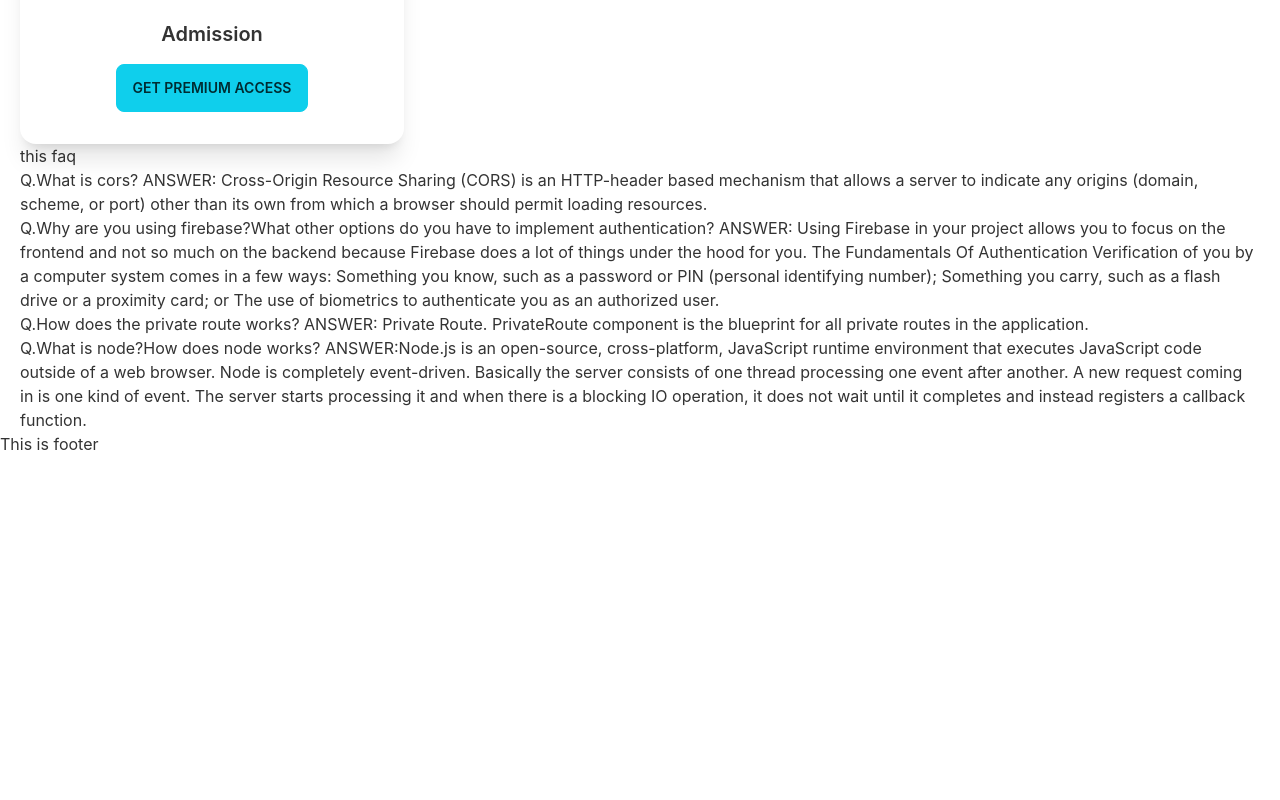
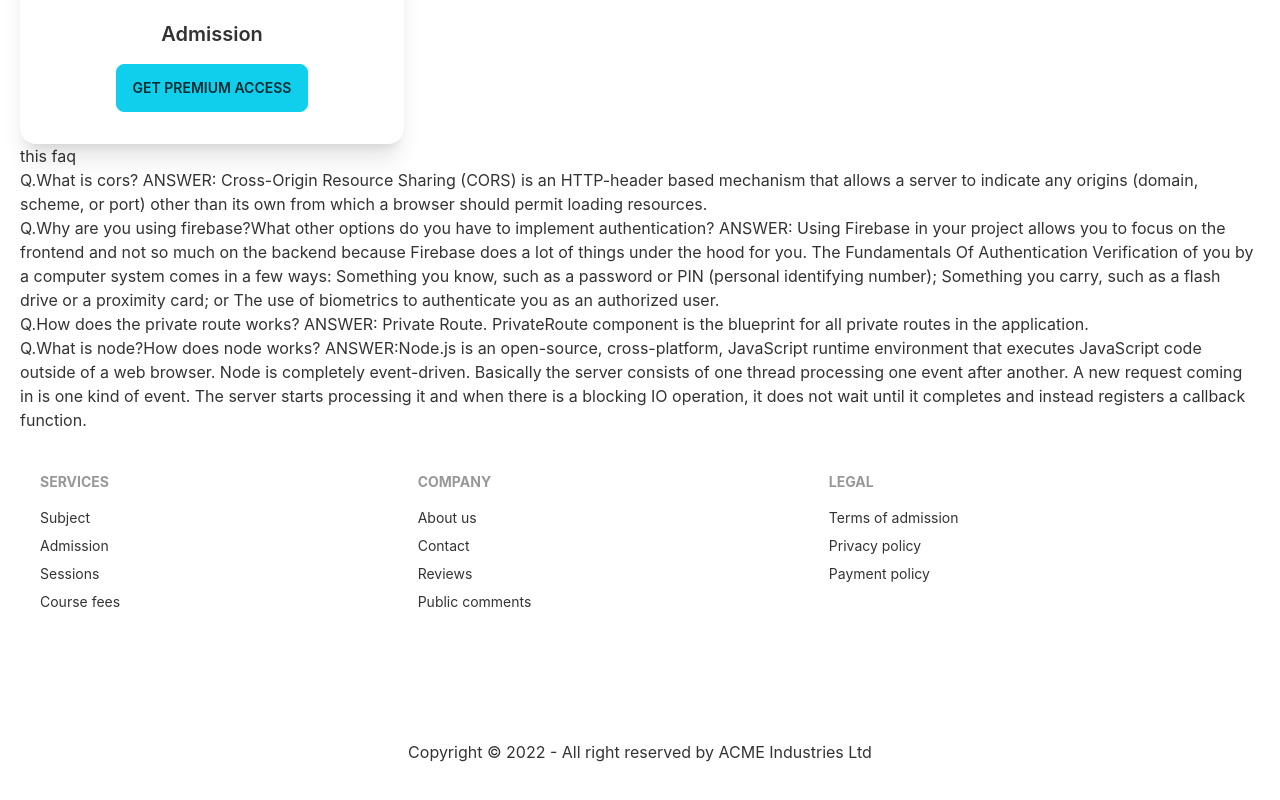
Before and after one commit to eqram1/web-development-training-courses-repo, a React (Create React App) app: page / in a window 1280 px wide. Shown: the part 964-1764 px from the top of the page. Before the commit the page ends 1420 px from the top, so only its background shows below. Built offline with nearby package versions, Linux system fonts and the light colour scheme.

Commit message:
added footer section

```diff
--- a/src/Pages/Shared/Footer/Footer.js
+++ b/src/Pages/Shared/Footer/Footer.js
@@ -1,10 +1,35 @@
 import React from 'react';
+import { Link } from 'react-router-dom';
 
 const Footer = () => {
     return (
-        <div>
-            <h2>This is footer</h2>
-        </div>
+        <footer className="p-10 ">
+            <div className='footer'>
+                <div>
+                    <span className="footer-title">Services</span>
+                    <Link to="/" className="link link-hover">Subject</Link>
+                    <Link to="/" className="link link-hover">Admission</Link>
+                    <Link to="/" className="link link-hover">Sessions</Link>
+                    <Link to="/" className="link link-hover">Course fees</Link>
+                </div>
+                <div>
+                    <span className="footer-title">Company</span>
+                    <Link to="/" className="link link-hover">About us</Link>
+                    <Link to="/" className="link link-hover">Contact</Link>
+                    <Link to="/" className="link link-hover">Reviews</Link>
+                    <Link to="/" className="link link-hover">Public comments</Link>
+                </div>
+                <div>
+                    <span className="footer-title">Legal</span>
+                    <Link to="/" className="link link-hover">Terms of admission</Link>
+                    <Link to="/" className="link link-hover">Privacy policy</Link>
+                    <Link to="/" className="link link-hover">Payment policy</Link>
+                </div>
+            </div>
+            <div className='text-center mt-32'>
+                <p>Copyright © 2022 - All right reserved by ACME Industries Ltd</p>
+            </div>
+        </footer>
     );
 };
 
```
